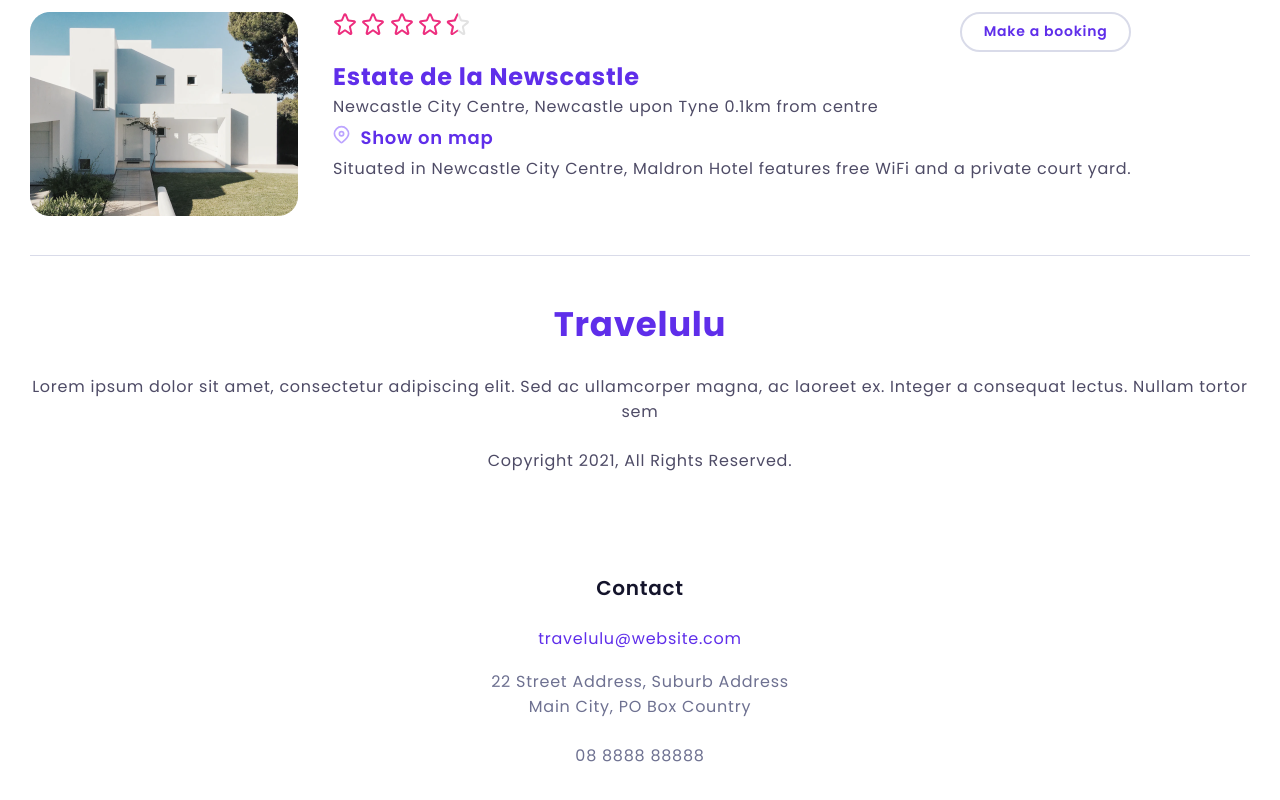
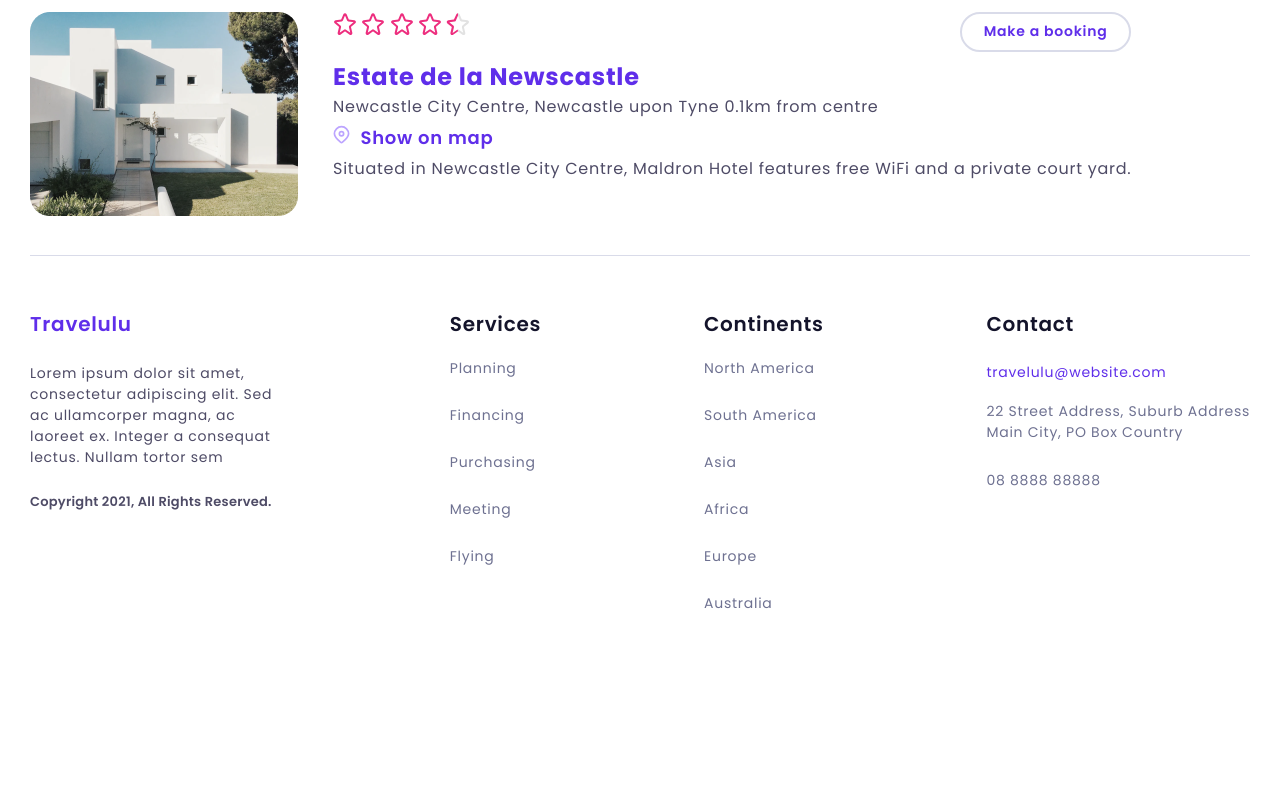
Before and after one commit to patifusa-20/202210-W3-patricia-rufino, a website: page index.html in a window 1280 px wide. Shown: the part 504-1304 px from the top of the page. After the commit the page ends 1241 px from the top, so only its background shows below. Drawn offline with Linux system fonts and the light colour scheme.

Commit message:
Add styles in footer to version desktop

```diff
--- a/index.html
+++ b/index.html
@@ -211,7 +211,9 @@
                     ac ullamcorper magna, ac laoreet ex. Integer a consequat
                     lectus. Nullam tortor sem
                 </p>
-                <p>Copyright 2021, All Rights Reserved.</p>
+                <p class="footer-copyright">
+                    Copyright 2021, All Rights Reserved.
+                </p>
             </section>
             <section class="footer-nav">
                 <h3>Services</h3>
--- a/scss/style.scss
+++ b/scss/style.scss
@@ -154,8 +154,6 @@ footer {
         font-weight: 400;
         font-size: 16px;
     }
-}
-
     address {
         font-style: normal;
         > * {
@@ -171,7 +169,38 @@ address {
             margin: 23px 0 18px;
         }
     }
-
     .footer-nav {
         display: none;
+        a {
+            color: variables.$grayscale-label-color;
         }
+    }
+
+    @media screen and (min-width: 768px) {
+        display: flex;
+        justify-content: space-between;
+        text-align: left;
+        section:first-of-type {
+            max-width: 257px;
+        }
+        .footer-logo {
+            font-weight: 600;
+            font-size: 20px;
+        }
+        .footer-nav {
+            display: initial;
+        }
+        li {
+            margin-bottom: 22px;
+        }
+        p,
+        a {
+            font-size: 14px;
+        }
+        .footer-copyright {
+            font-size: 13px;
+            font-weight: 600;
+            letter-spacing: 0.25px;
+        }
+    }
+}
```
Also changed, not shown: css/style.css, 1 other file. Lines whose indentation alone changed are shown as unchanged.
